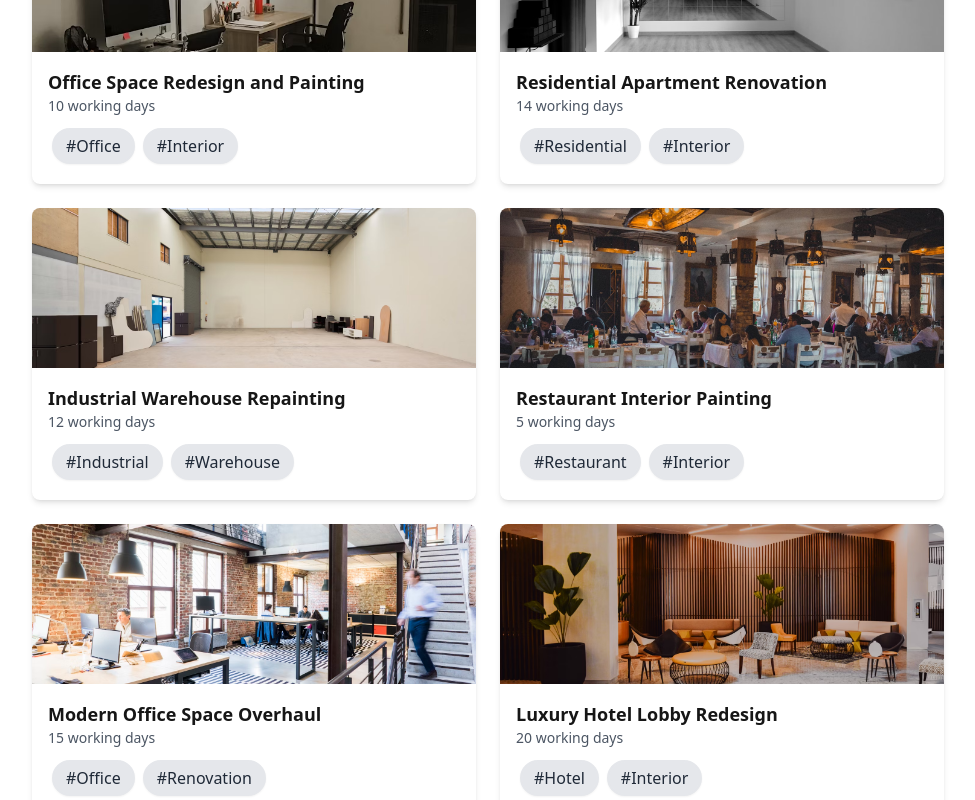
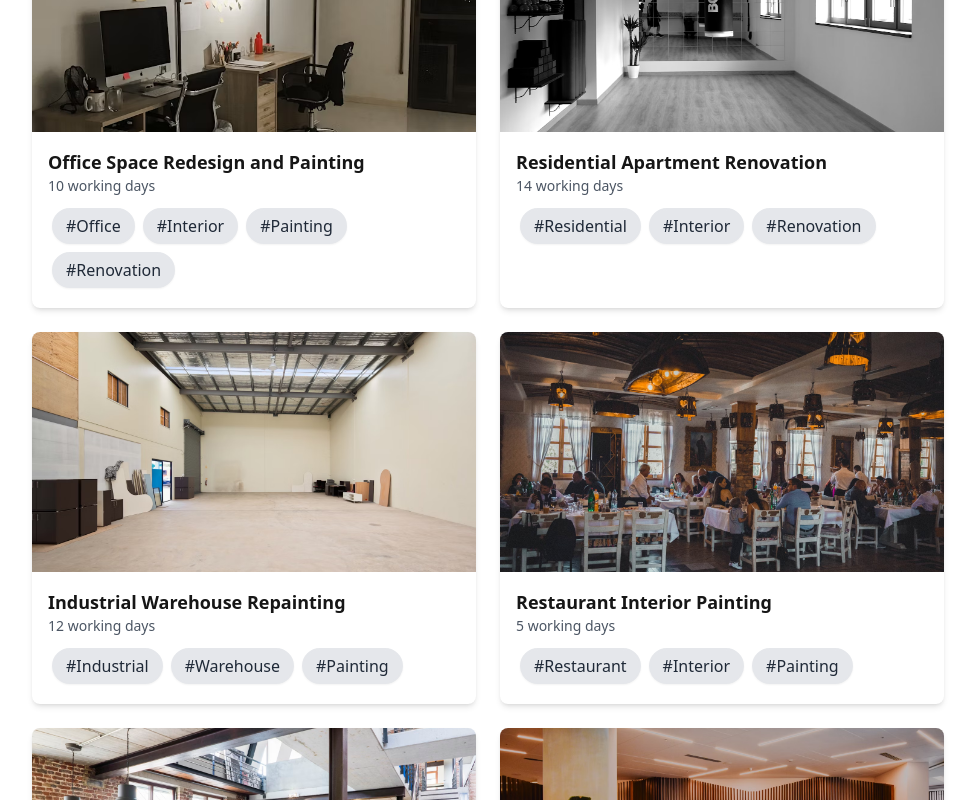
Before and after one commit to TrayanStefanov/Freelance-IckoStroI, a React (Vite) app in the folder frontend/: page /projects in a window 1280 px wide. Shown: the part 2120-2920 px from the top of the page, without its empty margins (152-1127 px from the left). Built offline with nearby package versions, Linux system fonts and the light colour scheme.

Commit message:
Project card v0.3. Highlight filter tags.

```diff
--- a/frontend/src/components/ProjectCard.jsx
+++ b/frontend/src/components/ProjectCard.jsx
@@ -1,6 +1,6 @@
 import TagButton from "./TagButton.jsx";
 
-const ProjectCard = ({ project, onSelect }) => (
+const ProjectCard = ({ project, onSelect, onTagClick, tagFilter }) => (
     <div
         role="button"
         tabIndex={0}
@@ -12,14 +12,20 @@ const ProjectCard = ({ project, onSelect }) => (
             src={project.mainImage}
             alt={project.title}
             loading="lazy"
-      className="w-full h-40 object-cover"
+            className="w-full h-60 object-cover"
         />
         <div className="p-4">
             <h3 className="text-lg font-semibold">{project.title}</h3>
             <p className="text-sm text-gray-600">{project.time}</p>
+
             <div className="flex flex-wrap mt-2">
-        {project.tags.slice(0, 2).map((tag, i) => (
-          <TagButton key={i} tag={tag} onClick={(t) => {}} />
+                {project.tags.slice(0, 5).map((tag, i) => (
+                    <TagButton
+                        key={i}
+                        tag={tag}
+                        active={tag === tagFilter}
+                        onClick={(clickedTag) => onTagClick(clickedTag)}
+                    />
                 ))}
             </div>
         </div>
```
Lines whose indentation alone changed are shown as unchanged.
